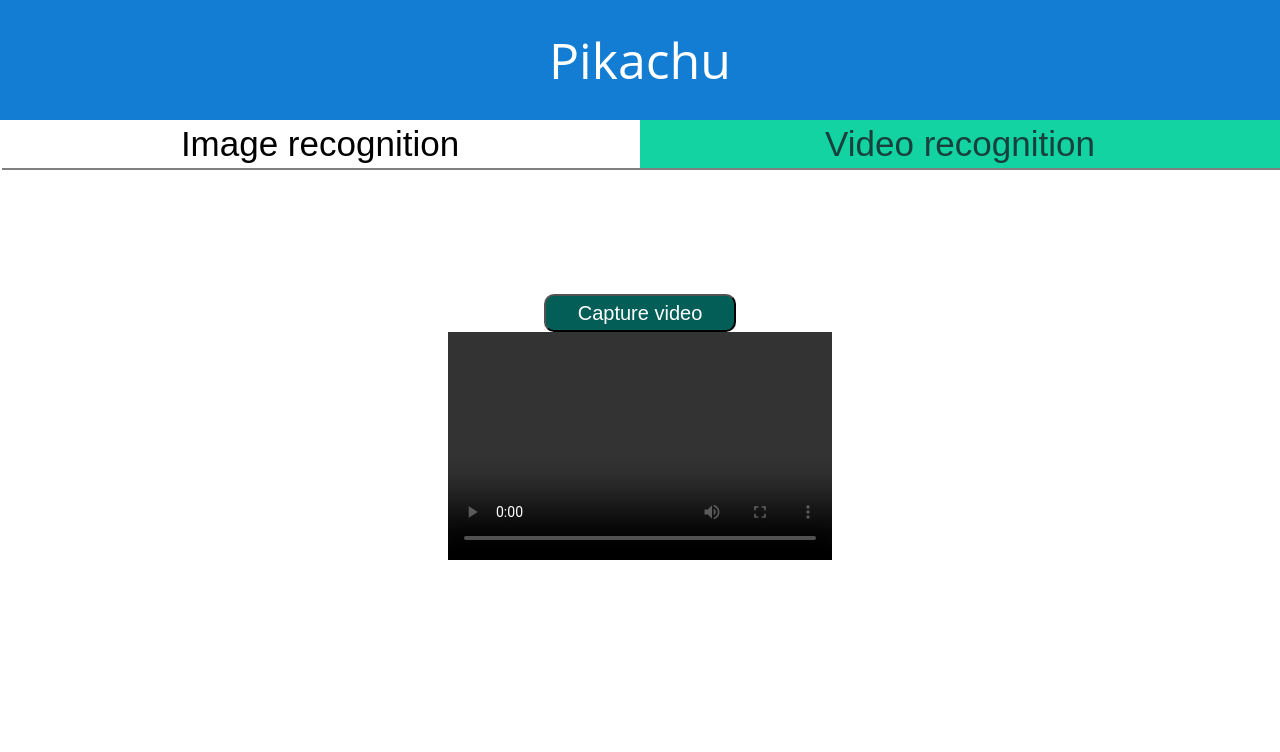
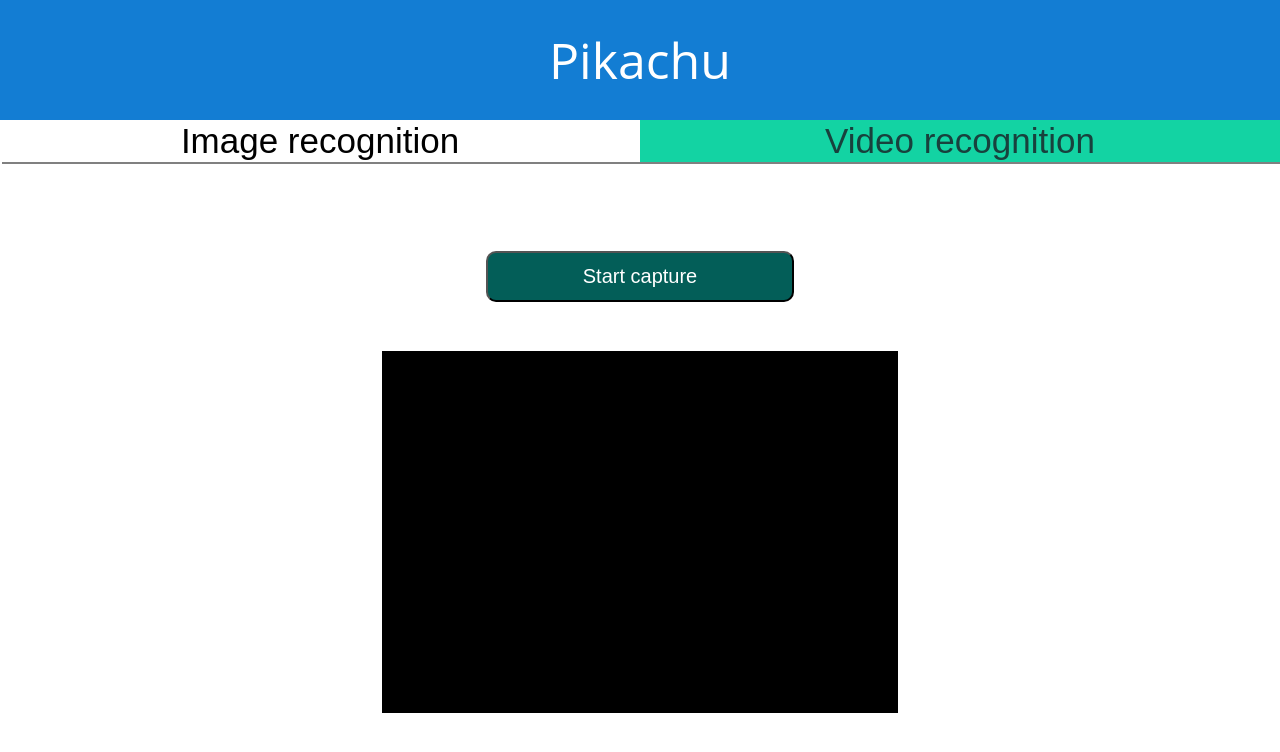
Before and after one commit to shksa/pikachu_frontend_web, a React (Create React App) app: page / in a window 1280 px wide. Both pictures are taken after a click on the button "Video recognition". Shown: the top 752 px of the page. Built offline with nearby package versions, Linux system fonts and the light colour scheme; the HTML template or start-up script is replaced by a standard one.

Commit message:
refactored

```diff
--- a/src/App.css
+++ b/src/App.css
@@ -12,8 +12,9 @@
     color: white;
 }
 .tab-selector {
-    height: 6%;
+    /* height: 6%; */
     display: flex;
+    flex-wrap: wrap;
 }
 .tab-button {
     width: 50%;
@@ -32,25 +33,26 @@
     background-color: white;
 }
 .App-body {
-    height: 79%;
+    height: 80%;
     display: flex;
     justify-content: center;
     align-items: center;
 }
 .App-body-img-selector {
-    height: 60%;
-    width: 50%;
+    height: 80%;
+    width: 70%;
     display: flex;
     flex-direction: column;
     justify-content: space-between;
     align-items: center;
 }
 .App-body-video-capture {
-    height: 60%;
-    width: 50%;
+    height: 80%;
+    width: 80%;
     display: flex;
     flex-direction: column;
     align-items: center;
+    justify-content: space-around;
 }
 .image-and-result {
     height: 60%;
@@ -88,7 +90,7 @@
     height: 10%;
 }
 .image-input {
-    height: 8%;
+    height: 10%;
     width: 20%;
     overflow: hidden;
     position: relative;
@@ -113,7 +115,7 @@
 }
 .upload-button {
     height: 10%;
-    width: 100px;
+    width: 20%;
     background-color: #13d3a3;
     cursor: pointer;
     outline: none;
@@ -132,3 +134,9 @@
     cursor: pointer;
     outline: none;
 }
+.video-holder {
+    border: 2px solid black;
+    background-color: black;
+    width: 50%;
+    height: 70%;
+}
--- a/src/App.js
+++ b/src/App.js
@@ -8,13 +8,14 @@
   constructor(props) {
     super(props)
     this.state = {
-      selectedFile: null, showErrorMsg: false, predictions: null, activeTab: '0',
+      selectedFile: null,
+      showErrorMsg: false,
+      predictions: null,
+      activeTab: '0',
+      streaming: false,
     }
-    this.videoElem = null;
-  }
-
-  fileChangeHandler = (event) => {
-    this.setState({ selectedFile: event.target.files[0], showErrorMsg: false, predictions: null })
+    this.videoElem = null
+    this.videoStream = null
   }
 
   uploadHandler = () => {
@@ -26,26 +27,59 @@
     }
   }
 
-  showTab = (event) => {
-    this.setState({ activeTab: event.target.name })
+  onVideoStarted = () => {
+    console.log('in onVideoStarted')
+    this.setState({ streaming: true })
   }
 
-  startRecording = () => {
-    const constraints = { audio: false, video: { width: 500, height: 500 } }
+  onVideoStopped = () => {
+    console.log('in onVideoStopped')
+    this.setState({ streaming: false })
+  }
 
-    navigator.mediaDevices.getUserMedia(constraints)
+  startCamera = (resolution) => {
+    const videoConstraints = { video: resolution, audio: false }
+    navigator.mediaDevices.getUserMedia(videoConstraints)
       .then((mediaStream) => {
         this.videoElem.srcObject = mediaStream
         this.videoElem.onloadedmetadata = (e) => {
           this.videoElem.play()
         }
-        console.log('inside then method of getUserMedia')
+        this.videoStream = mediaStream
       })
       .catch((err) => { console.log(`${err.name}: ${err.message}`); })
   }
 
+  stopCamera = () => {
+    this.videoElem.pause()
+    this.videoElem.srcObject = null
+    this.videoStream.getVideoTracks()[0].stop()
+  }
+
+  startOrStopRecord = () => {
+    if (!this.state.streaming) {
+      const resolution = { width: { exact: 500 }, height: { exact: 500 } }
+      this.startCamera(resolution)
+    } else {
+      this.stopCamera()
+      this.onVideoStopped()
+    }
+  }
+
+  fileChangeHandler = (event) => {
+    this.setState({ selectedFile: event.target.files[0], showErrorMsg: false, predictions: null })
+  }
+
+  showTab = (event) => {
+    this.setState({ activeTab: event.target.name })
+  }
+
+  setVideoEleRef = (videoElem) => {
+    this.videoElem = videoElem
+  }
+
   render() {
-    console.log('in render, state.selectedFile is ', this.state.selectedFile)
+    console.log('in render, state is ', this.state, 'videoEle and videoStream is ', this.videoElem, this.videoStream)
     return (
       <div className="App">
         <div className="App-header" >
@@ -114,8 +148,14 @@
             :
             (
               <div className="App-body-video-capture" >
-                <button className="capture-video-button" onClick={this.startRecording}>Capture video</button>
-                <video width="60%" height="60%" ref={(vid) => { this.videoElem = vid }} controls />
+                <button className="capture-video-button" onClick={this.startOrStopRecord}>
+                  {this.state.streaming ? 'Stop capture' : 'Start capture'}
+                </button>
+                <video
+                  className="video-holder"
+                  ref={this.setVideoEleRef}
+                  onCanPlay={this.onVideoStarted}
+                />
               </div>
             )
           }
```
Also changed, not shown: src/components/ImageRecognition/index.js (added, +8 -0 lines), .eslintrc.js, src/components/ImageRecognition/ImageRecognition.css (added).
